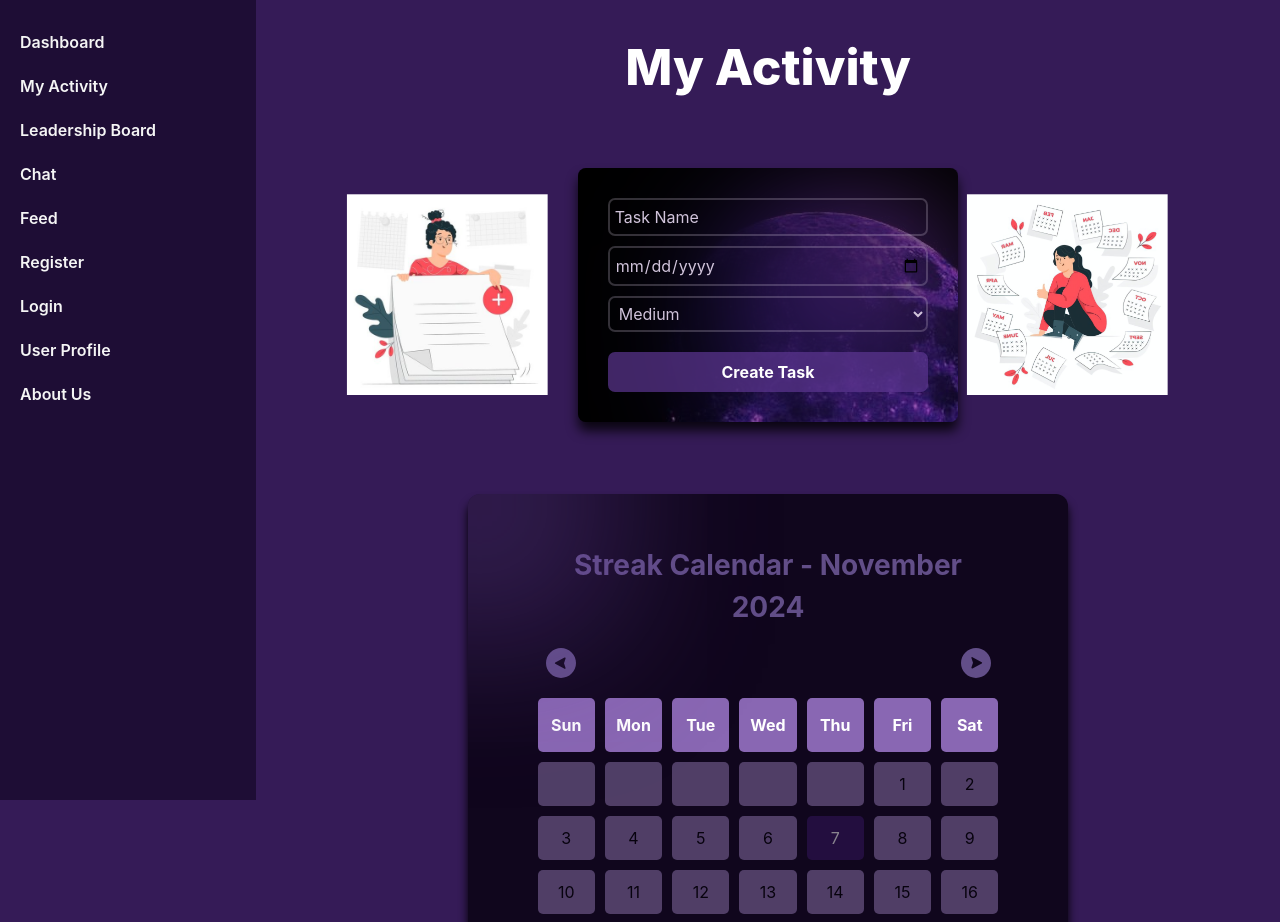
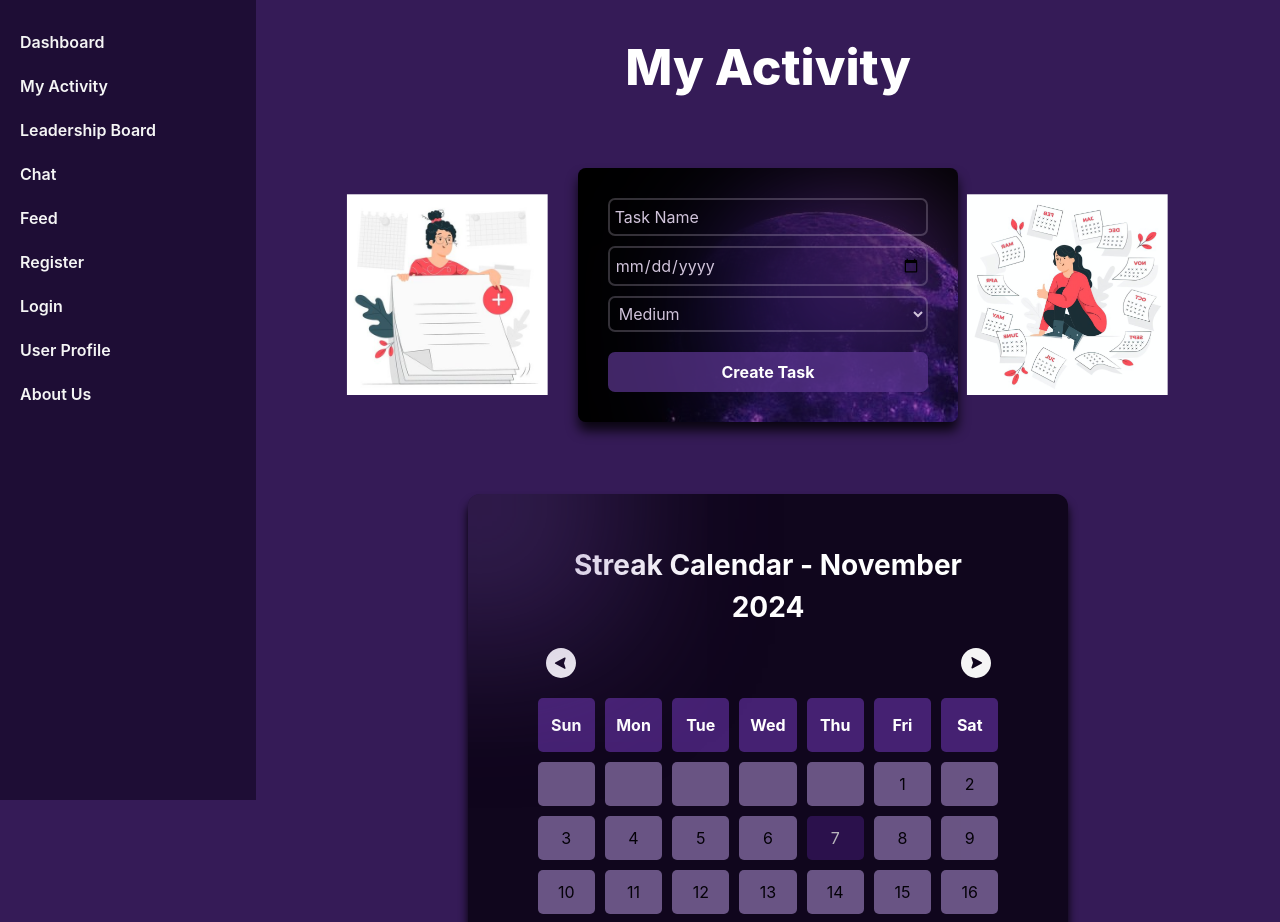
Before and after one commit to meghanavasava/taskChamp, a React (Create React App) app: page /MyActivity in a window 1280 px wide. Shown: the top 922 px of the page. Built offline with nearby package versions, Linux system fonts and the light colour scheme; no server answers; the database is empty.

Commit message:
Streak-Dark-UI-3

```diff
--- a/src/Components/StreakCalendar.module.css
+++ b/src/Components/StreakCalendar.module.css
@@ -11,7 +11,7 @@
   font-weight: bold;
   margin-top: 0;
   margin-bottom: 20px;
-  color: #624e88;
+  color: white;
   text-align: center;
 }
 
@@ -26,7 +26,7 @@
   text-align: center;
   font-weight: bold;
   padding: 15px 8px;
-  background-color: #8967b3;
+  background-color: #4c247de4;
   color: white;
   border-radius: 5px;
 }
@@ -56,7 +56,7 @@
   padding: 50px 70px;
   background-color: #10061d;
   border-radius: 12px;
-  position: relative; /* Needed to contain the absolute position of glowing effect */
+  position: relative;
   overflow: hidden;
   margin: 0px 120px;
   box-shadow: 0 8px 10px black;
@@ -73,7 +73,7 @@
   background-color: #a286c5df;
   color: black;
   text-align: center;
-  opacity: 0.5;
+  opacity: 0.7;
   cursor: pointer;
   border-radius: 5px;
   transition: transform 0.5s ease, box-shadow 0.2s ease;
```
Also changed, not shown: public/next.svg, public/prev.svg.
